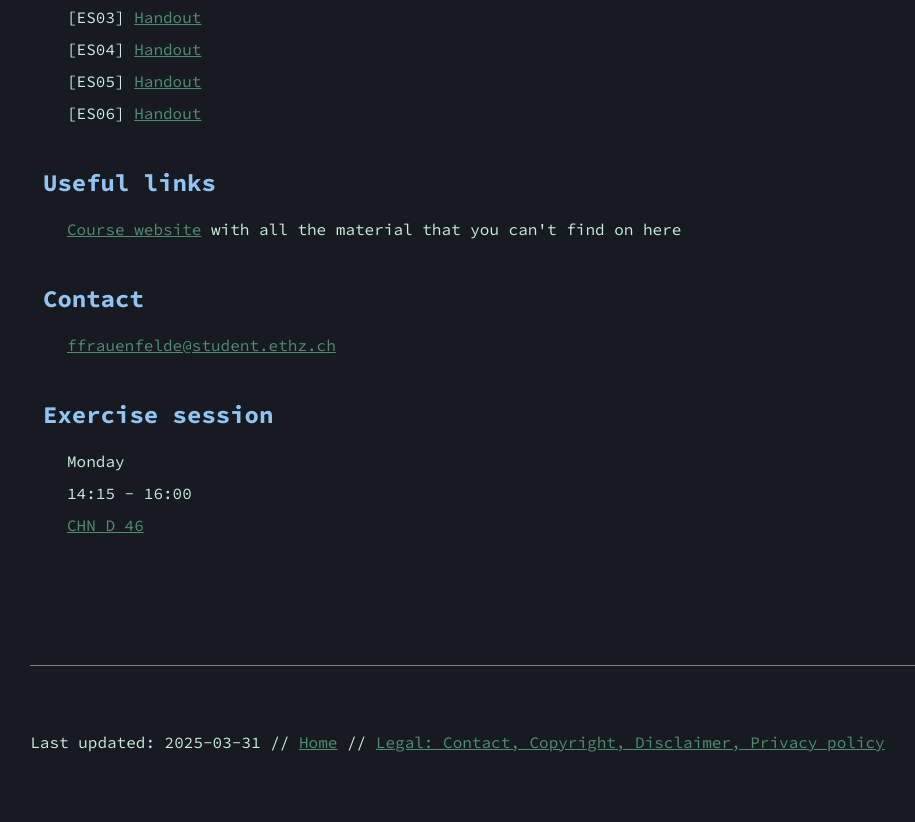
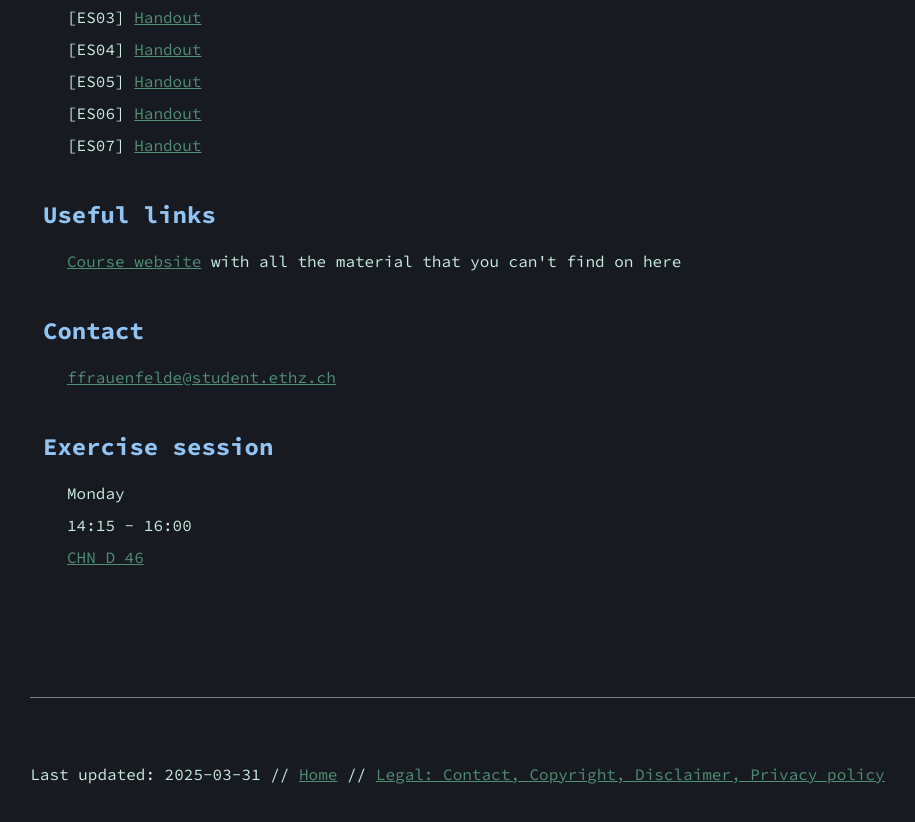
Before and after one commit to fflopsi/website, a Next.js app: page /ta/linalg in a window 1280 px wide. Shown: the part 820-1642 px from the top of the page, without its empty margins (21-936 px from the left). Built offline with nearby package versions, Linux system fonts and the light colour scheme.

Commit message:
Add handout 7

```diff
--- a/app/ta/linalg/page.tsx
+++ b/app/ta/linalg/page.tsx
@@ -47,7 +47,7 @@ export default function LinAlg() {
 
       <h2 id='material'>Exercise material</h2>
       <ul>
-        <Handouts max={6} />
+        <Handouts max={7} />
       </ul>
 
       {/* <h2>Other stuff</h2>
```
Also changed, not shown: 1 other file (tests, documents, lock files or other folders).
